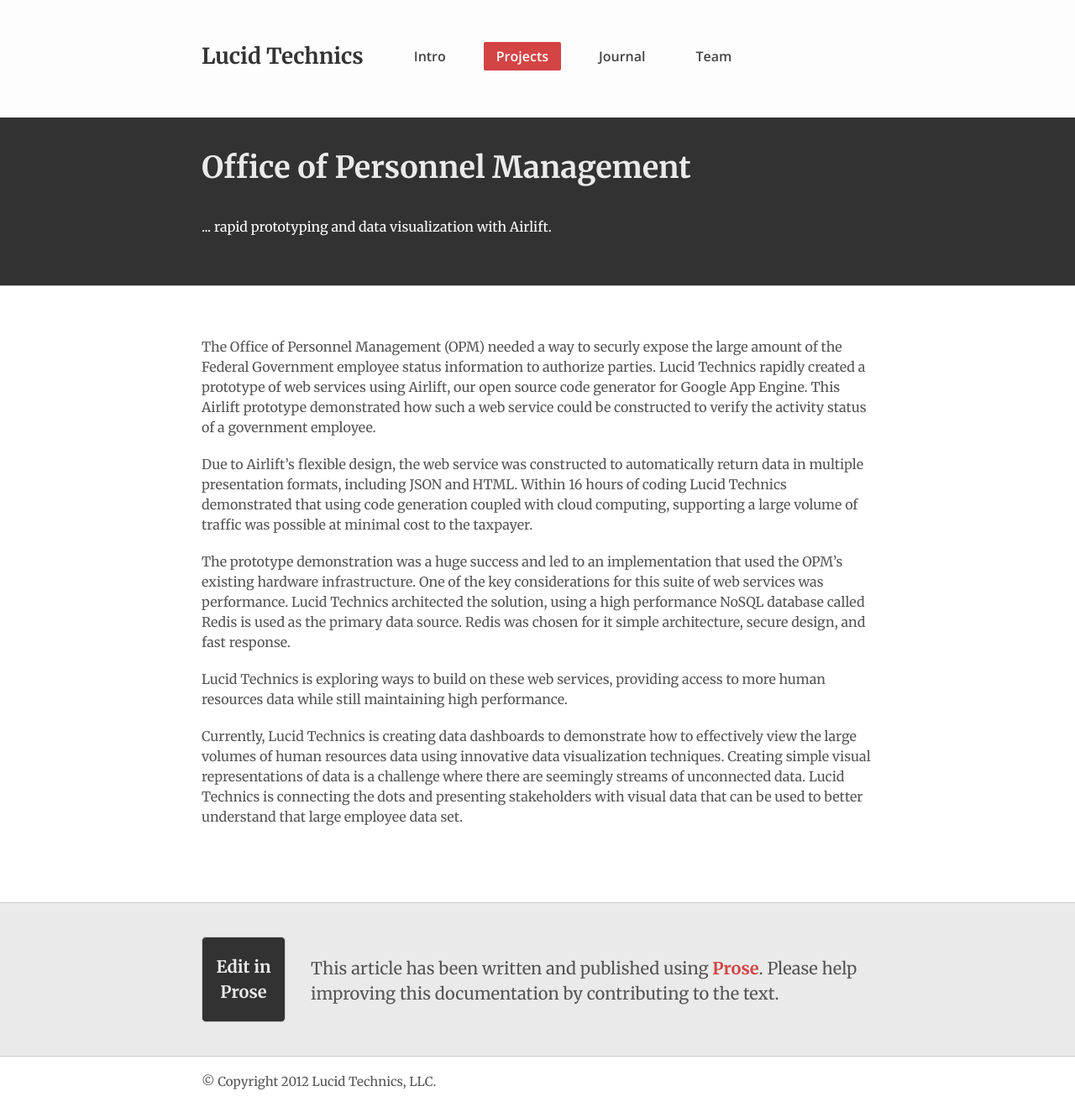
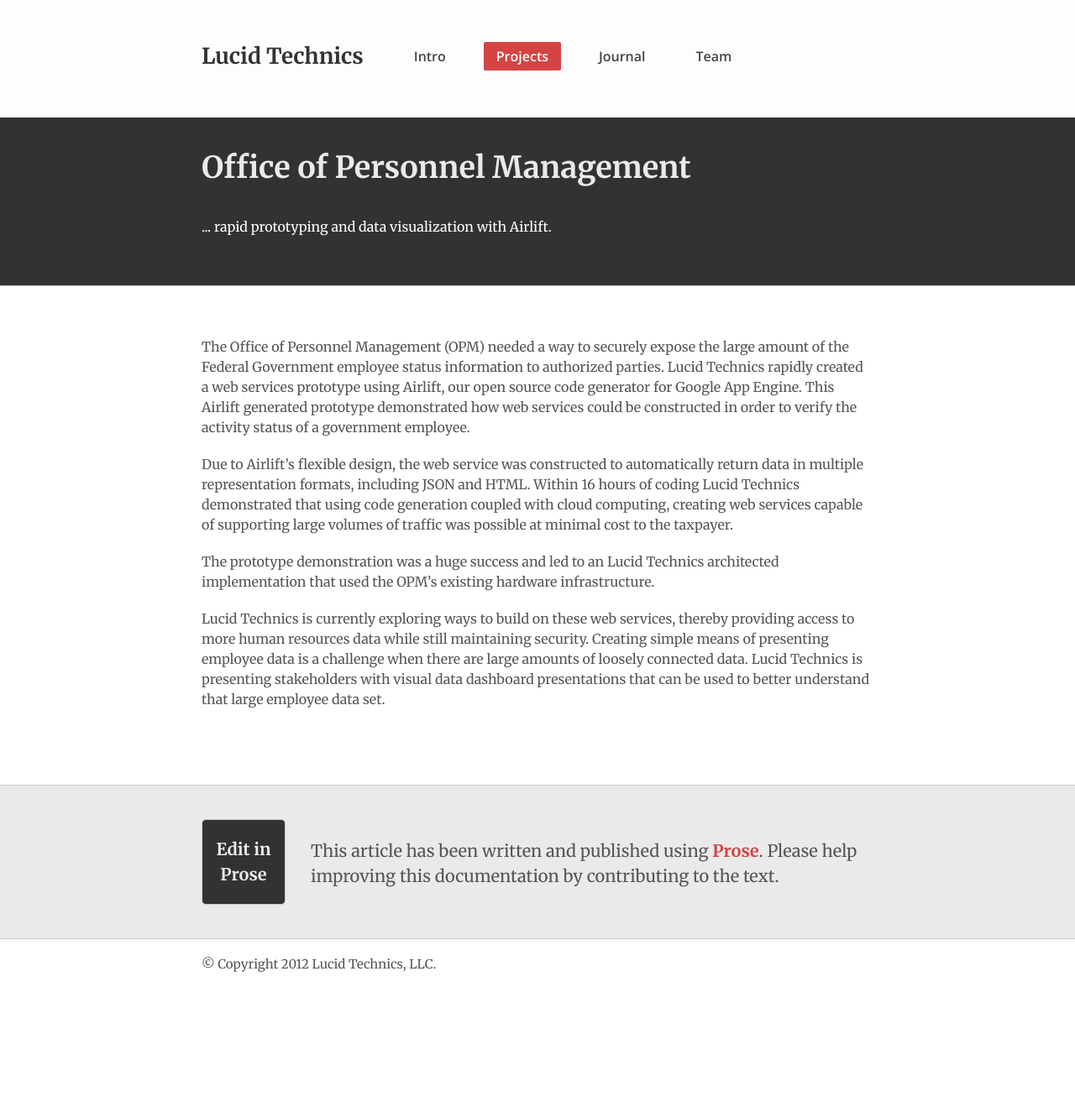
Before and after one commit to LucidTechnics/lucidtechnics.github.com, a Jekyll site: the page built from _posts/projects/0100-01-02-opm.md, in a window 1280 px wide. Shown: the whole page at 84% size. Built offline with Jekyll 4.4.1, drawn with Linux system fonts in a browser that asks for light colours; nearby versions of some CDN libraries; after the commit the page ends 1179 px from its top, so only the background shows below that.

Commit message:
Updated _posts/projects/0100-01-02-opm.md

```diff
--- a/_posts/projects/0100-01-02-opm.md
+++ b/_posts/projects/0100-01-02-opm.md
@@ -12,12 +12,10 @@
 published: true
 ---
 
-The Office of Personnel Management (OPM) needed a way to securly expose the large amount of the Federal Government employee status information to authorize parties.  Lucid Technics rapidly created a prototype of web services using Airlift, our open source code generator for Google App Engine.  This Airlift prototype demonstrated how such a web service could be constructed to verify the activity status of a government employee.
+The Office of Personnel Management (OPM) needed a way to securely expose the large amount of the Federal Government employee status information to authorized parties.  Lucid Technics rapidly created a web services prototype using Airlift, our open source code generator for Google App Engine.  This Airlift generated prototype demonstrated how web services could be constructed in order to verify the activity status of a government employee.
 
-Due to Airlift's flexible design, the web service was constructed to automatically return data in multiple presentation formats, including JSON and HTML.  Within 16 hours of coding Lucid Technics demonstrated that using code generation coupled with cloud computing, supporting a large volume of traffic was possible at minimal cost to the taxpayer.
+Due to Airlift's flexible design, the web service was constructed to automatically return data in multiple representation formats, including JSON and HTML.  Within 16 hours of coding Lucid Technics demonstrated that using code generation coupled with cloud computing, creating web services capable of supporting large volumes of traffic was possible at minimal cost to the taxpayer.
 
-The prototype demonstration was a huge success and led to an implementation that used the OPM's existing hardware infrastructure. One of the key considerations for this suite of web services was performance.  Lucid Technics architected the solution, using a high performance NoSQL database called Redis is used as the primary data source.  Redis was chosen for it simple architecture, secure design, and fast response.
+The prototype demonstration was a huge success and led to an Lucid Technics architected implementation that used the OPM's existing hardware infrastructure.
 
-Lucid Technics is exploring ways to build on these web services, providing access to more human resources data while still maintaining high performance.
-
-Currently, Lucid Technics is creating data dashboards to demonstrate how to effectively view the large volumes of human resources data using innovative data visualization techniques.  Creating simple visual representations of data is a challenge where there are seemingly streams of unconnected data. Lucid Technics is connecting the dots and presenting stakeholders with visual data that can be used to better understand that large employee data set.
+Lucid Technics is currently exploring ways to build on these web services, thereby providing access to more human resources data while still maintaining security.  Creating simple means of presenting employee data is a challenge when there are large amounts of loosely connected data. Lucid Technics is presenting stakeholders with visual data dashboard presentations that can be used to better understand that large employee data set.
```
